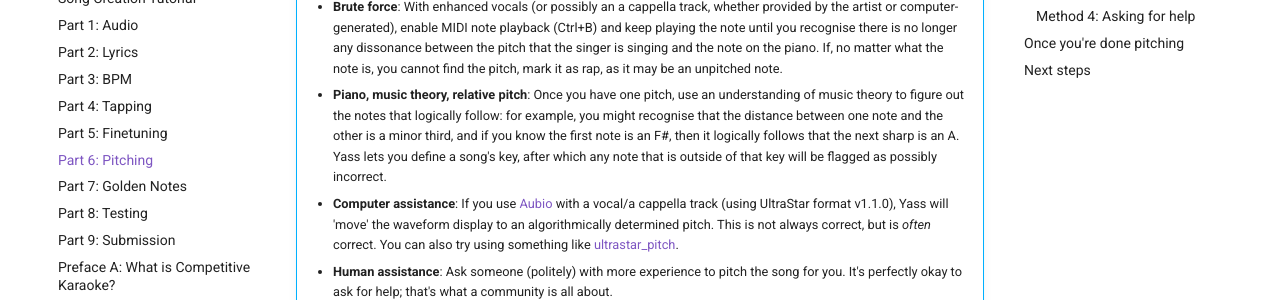
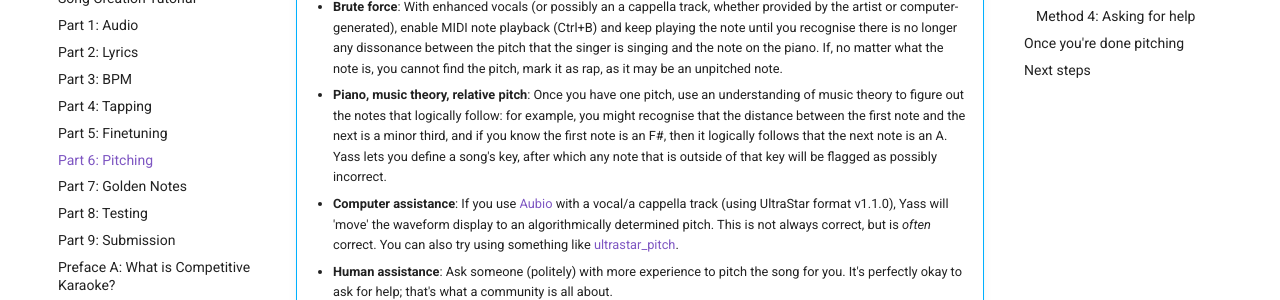
Before and after one commit to lilyuwuu/website, an MkDocs documentation site: the page built from docs/guides/karaoke/part06.md, in a window 1280 px wide and 900 px high. Shown: the part 314-614 px from the top of the window. Built offline with MkDocs 1.6.1 and Material for MkDocs 9.7.7, drawn with Linux system fonts in a browser that asks for light colours.

Commit message:
karaoke tutorial: fix wrong word in part6

```diff
--- a/docs/guides/karaoke/part06.md
+++ b/docs/guides/karaoke/part06.md
@@ -5,7 +5,7 @@
     To pitch a note, you can do any of these things, even simultaneously:
 
     - **Brute force**: With enhanced vocals (or possibly an a cappella track, whether provided by the artist or computer-generated), enable MIDI note playback (Ctrl+B) and keep playing the note until you recognise there is no longer any dissonance between the pitch that the singer is singing and the note on the piano. If, no matter what the note is, you cannot find the pitch, mark it as rap, as it may be an unpitched note.
-    - **Piano, music theory, relative pitch**: Once you have one pitch, use an understanding of music theory to figure out the notes that logically follow: for example, you might recognise that the distance between one note and the other is a minor third, and if you know the first note is an F#, then it logically follows that the next sharp is an A. Yass lets you define a song's key, after which any note that is outside of that key will be flagged as possibly incorrect.
+    - **Piano, music theory, relative pitch**: Once you have one pitch, use an understanding of music theory to figure out the notes that logically follow: for example, you might recognise that the distance between the first note and the next is a minor third, and if you know the first note is an F#, then it logically follows that the next note is an A. Yass lets you define a song's key, after which any note that is outside of that key will be flagged as possibly incorrect.
     - **Computer assistance**: If you use [Aubio](https://aubio.org/download) with a vocal/a cappella track (using UltraStar format v1.1.0), Yass will 'move' the waveform display to an algorithmically determined pitch. This is not always correct, but is *often* correct. You can also try using something like [ultrastar_pitch](https://github.com/paradigmn/ultrastar_pitch).
     - **Human assistance**: Ask someone (politely) with more experience to pitch the song for you. It's perfectly okay to ask for help; that's what a community is all about.
 
```
